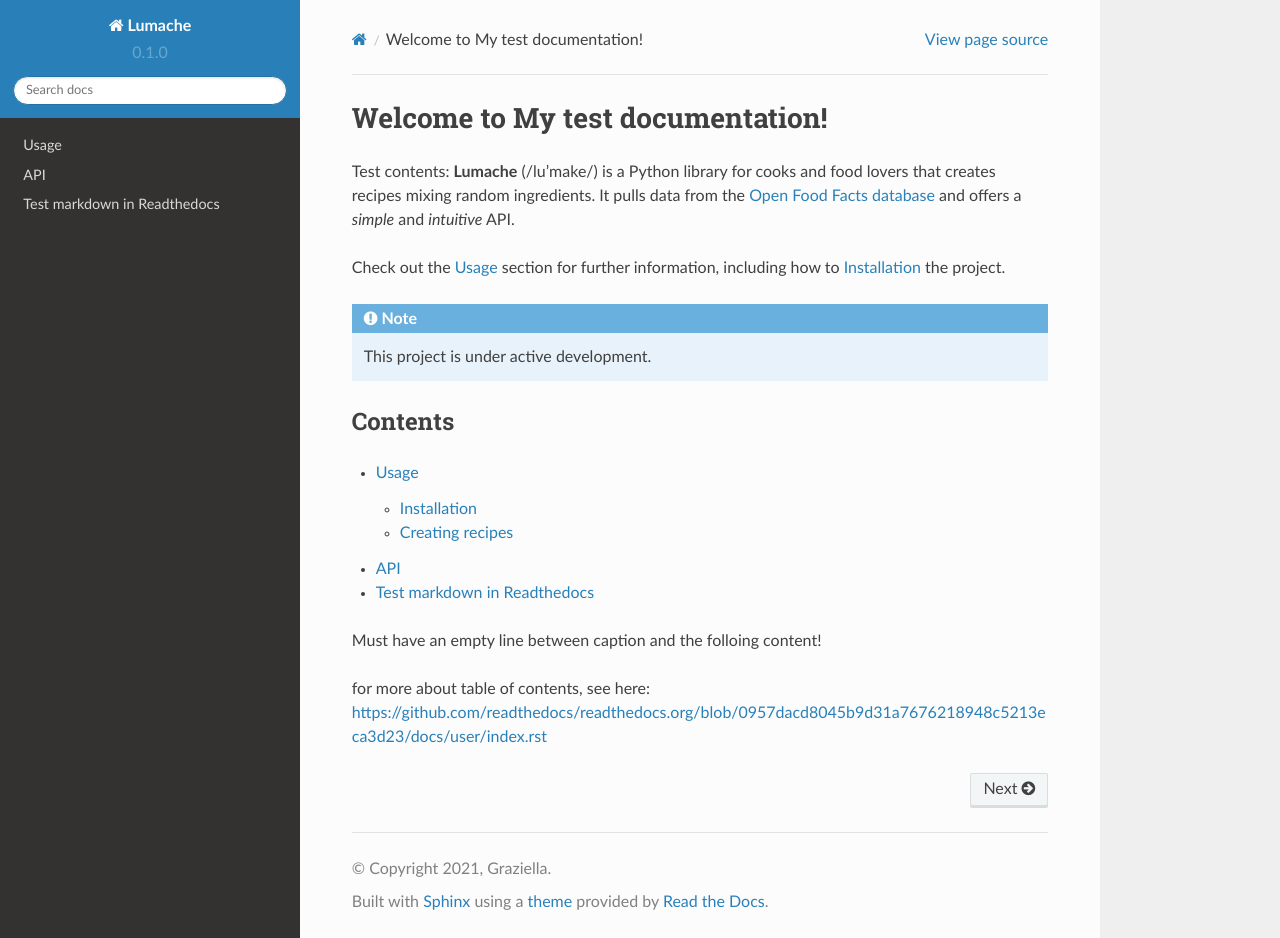
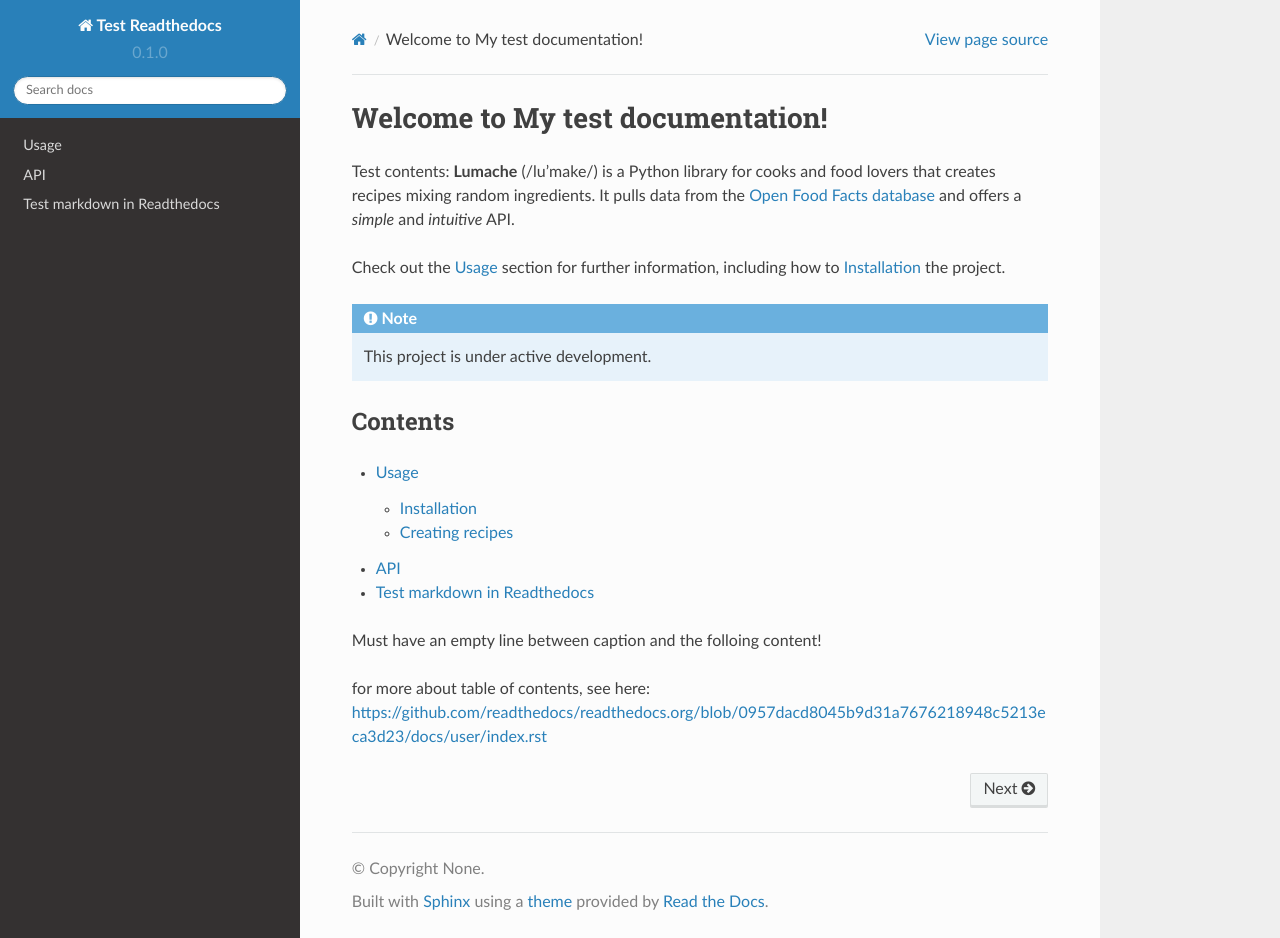
Before and after one commit to LYC-vio/Readthedocs_test, a Sphinx documentation site: the page built from docs/source/index.rst, in a window 1280 px wide and 938 px high. Built offline with Sphinx 7.4.7 and the Read the Docs theme 2.0.0, drawn with Linux system fonts in a browser that asks for light colours; pages that are not in the unit, such as notebooks, are missing from menus.

Commit message:
Update conf.py

```diff
--- a/docs/source/conf.py
+++ b/docs/source/conf.py
@@ -6,9 +6,9 @@
 
 # -- Project information
 
-project = 'Lumache'
-copyright = '2021, Graziella'
-author = 'Graziella'
+project = 'Test Readthedocs'
+copyright = 'None'
+author = 'Yichen'
 
 release = '0.1'
 version = '0.1.0'
```
